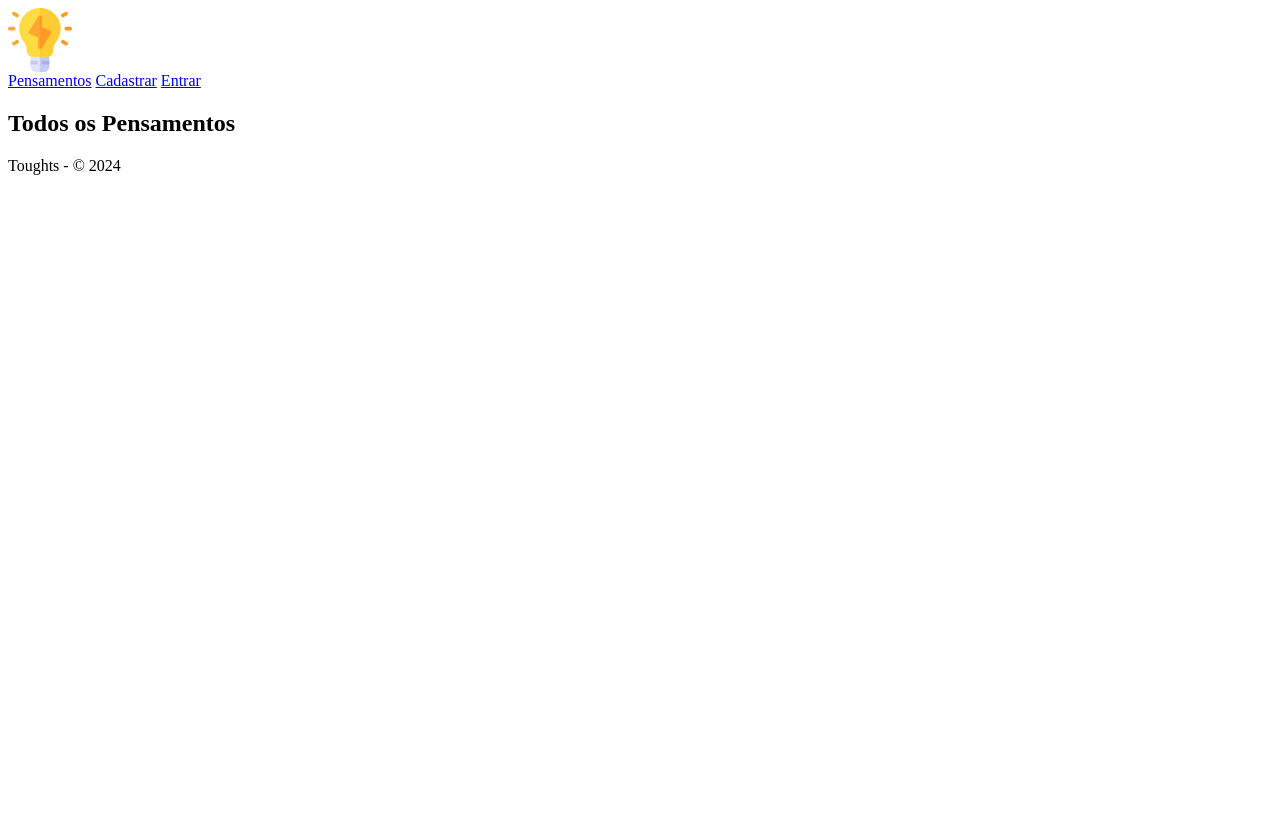
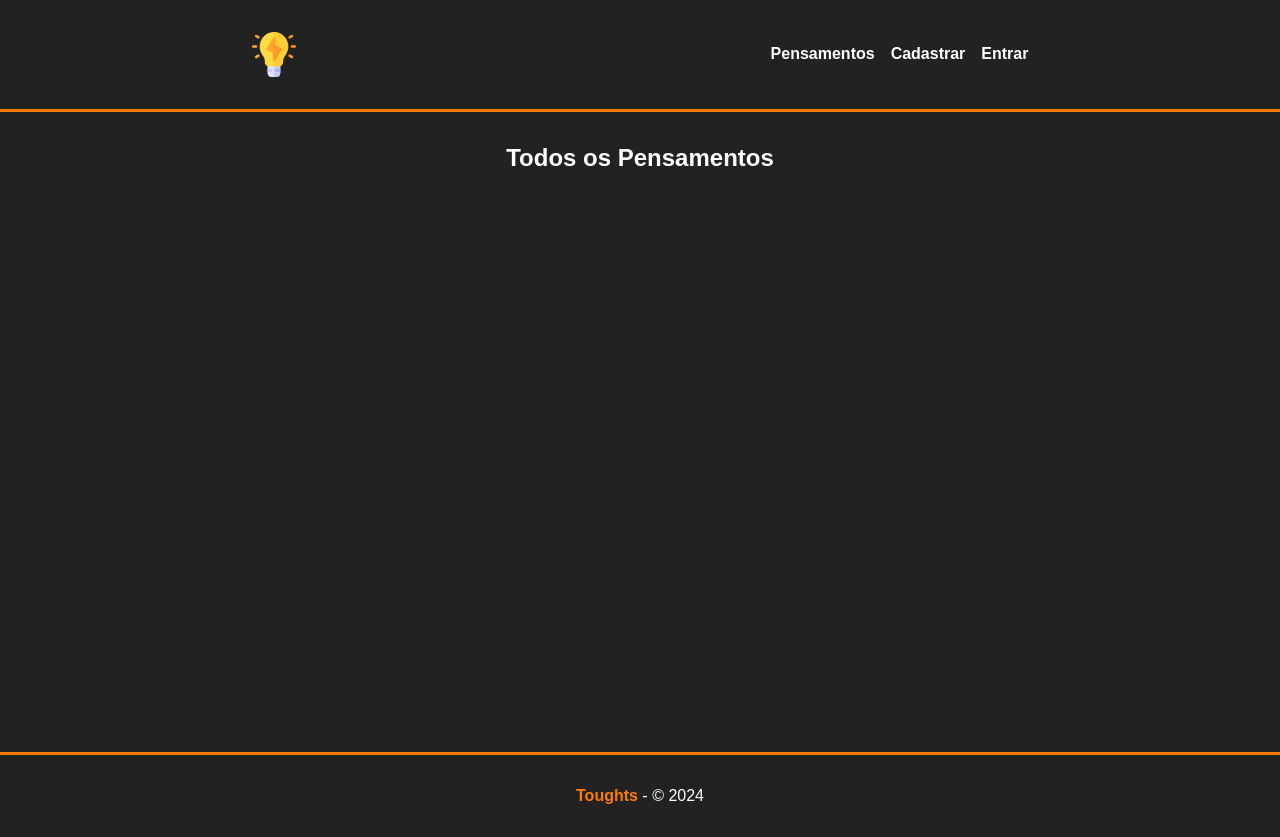
Before and after one commit to aleanrocha/nodejs-hc, a Node server app: page /toughts in a window 1280 px wide. Before the commit the page ends 175 px from the top, so only its background shows below. Run offline with Node 20, Linux system fonts and the light colour scheme; some libraries are stand-ins or nearby versions.

Commit message:
css do header e footer

```diff
--- a/projetos/02-toughts/public/css/styles.css
+++ b/projetos/02-toughts/public/css/styles.css
@@ -0,0 +1,56 @@
+* {
+  margin: 0;
+  padding: 0;
+  box-sizing: border-box;
+  font-family: Arial, Helvetica, sans-serif;
+}
+
+body {
+  background-color: #222;
+  color: #fff;
+}
+
+a {
+  color: #fff;
+  text-decoration: none;
+  font-weight: bold;
+  transition: 0.3s;
+}
+
+a:hover {
+  color: #ff7b00;
+}
+
+header, footer {
+  display: flex;
+  justify-content: space-around;
+  align-items: center;
+  gap: 1rem;
+  padding: 2rem;
+  border-bottom: 3px solid #ff7b00;
+}
+
+header img {
+  width: 70%;
+}
+
+header nav {
+  display: flex;
+  gap: 1rem;
+}
+
+main {
+  padding: 2rem;
+  min-height: 80vh;
+  text-align: center;
+}
+
+footer {
+  border: none;
+  border-top: 3px solid #ff7b00;
+}
+
+footer span {
+  color: #ff7b00;
+  font-weight: bold;
+}
--- a/projetos/02-toughts/src/views/layouts/main.handlebars
+++ b/projetos/02-toughts/src/views/layouts/main.handlebars
@@ -23,7 +23,7 @@
       {{{body}}}
     </main>
     <footer>
-      <p>Toughts - &copy; 2024</p>
+      <p><span>Toughts</span> - &copy; 2024</p>
     </footer>
   </body>
 </html>
```
